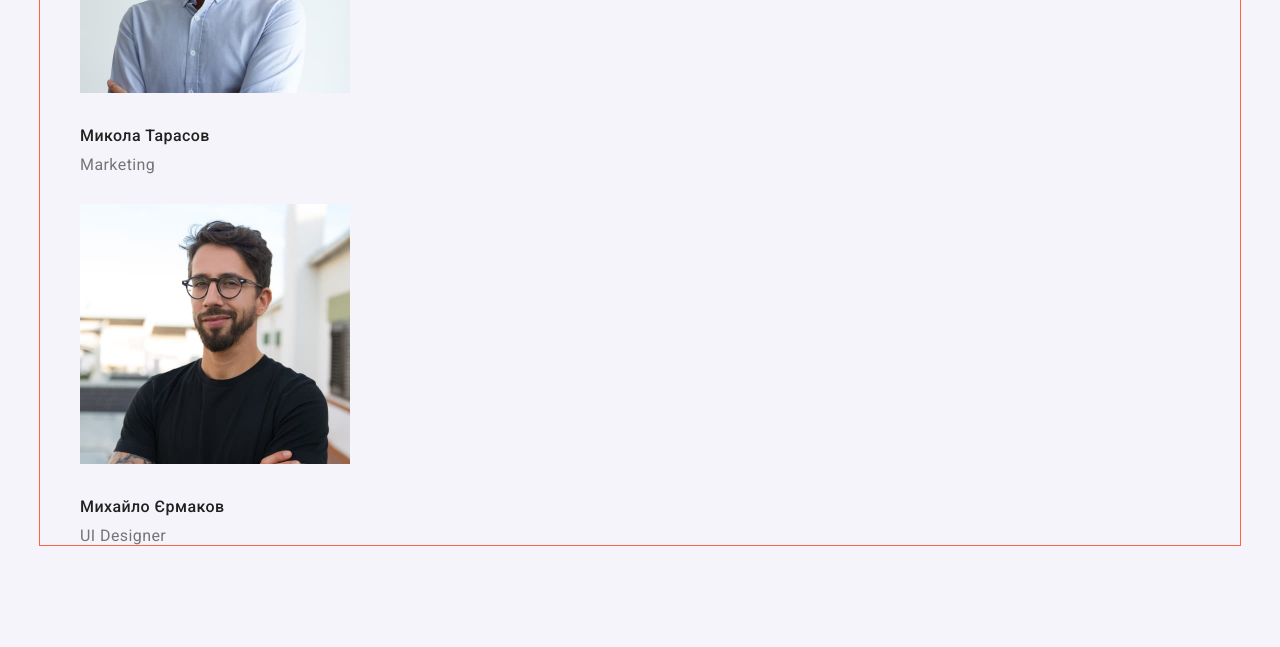
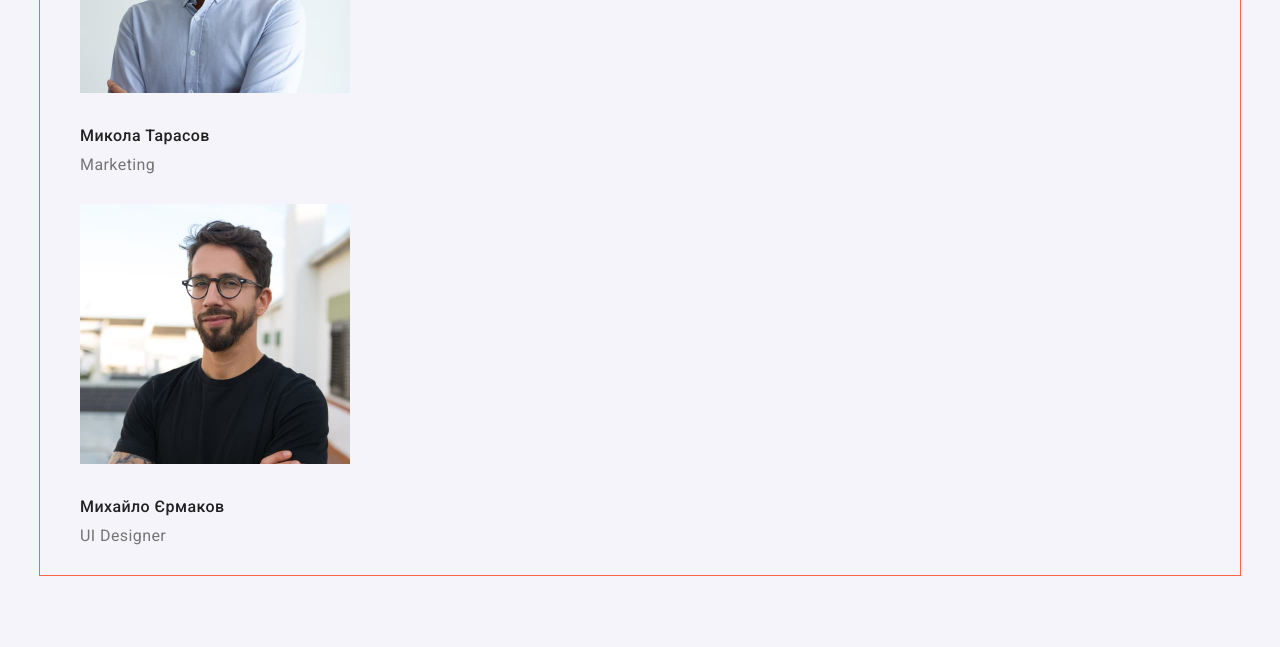
Before and after one commit to olegbezpalko74/goit-markup-hw-03-03, a plain HTML site: page index.html in a window 1280 px wide. Shown: the part 3244-3891 px from the top of the page. Drawn offline with nearby package versions, Linux system fonts and the light colour scheme.

Commit message:
update css

```diff
--- a/css/styles.css
+++ b/css/styles.css
@@ -211,7 +211,8 @@ background-color: var(--hero-bg-color)
 }
 .team-list .text {
     margin-top: 0;
-    margin-bottom: 30px;
+    margin-bottom: 0;
+    padding-bottom: 30px;
 
 
     color: var(--primary-text-color);
@@ -231,8 +232,12 @@ background-color: var(--hero-bg-color)
 
 /* contacts */
 .contacts {
+    margin-bottom: 0;
+
+
     list-style: none;
     font-style: normal;
+
 }
 
 .contacts .link{
```
